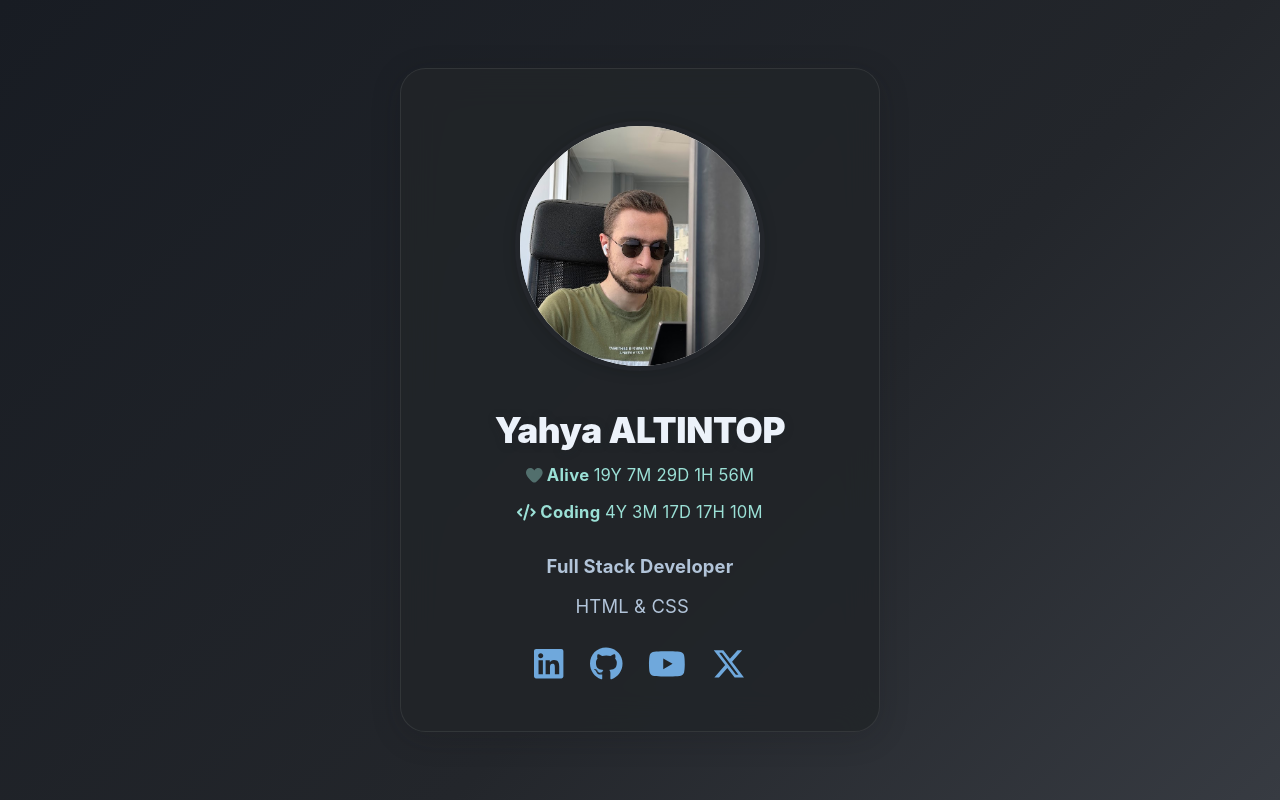
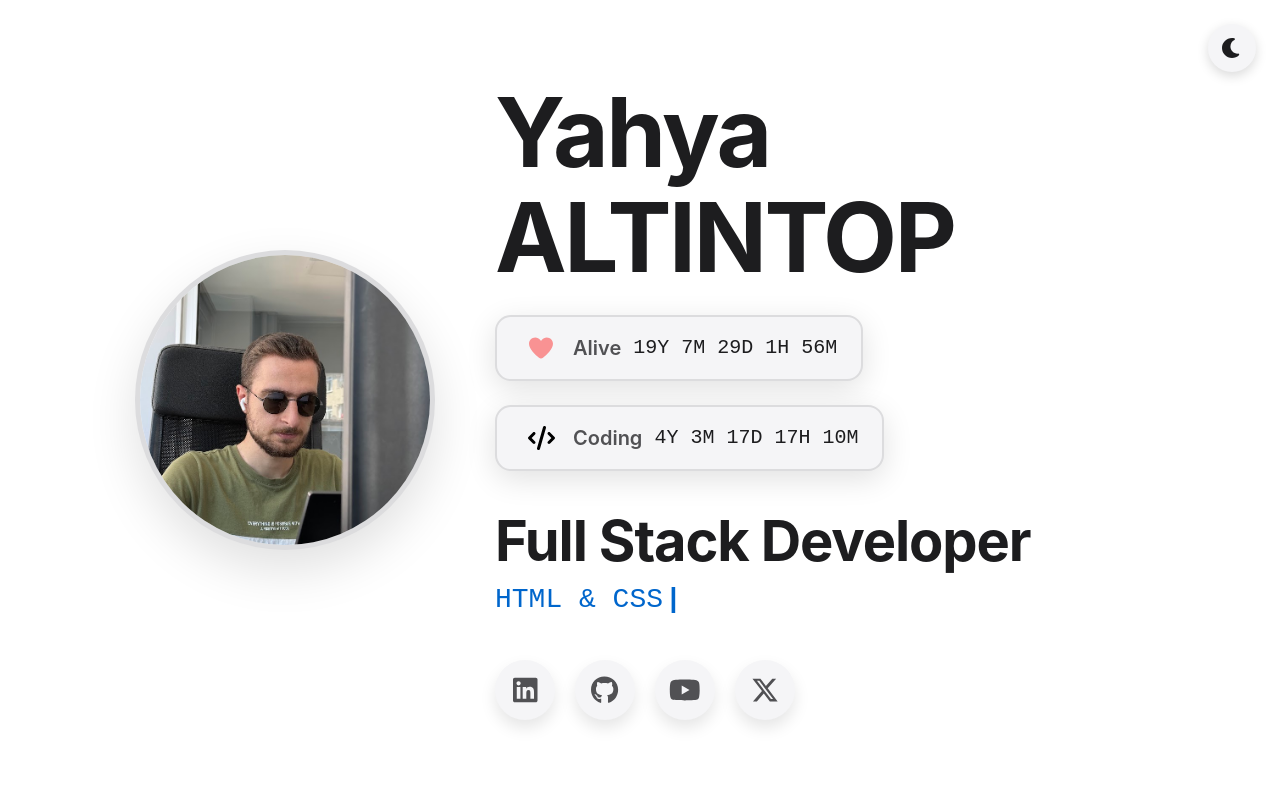
Before and after one commit to YahyaAltintop/yahyaaltintop.com, a Vue app in the folder src/: page / in a window 1280 px wide. Built offline with nearby package versions, Linux system fonts and the light colour scheme.

Commit message:
Implement dark mode toggle and enhance profile section layout

```diff
--- a/src/src/App.vue
+++ b/src/src/App.vue
@@ -1,10 +1,42 @@
 <script setup>
 import { FontAwesomeIcon } from '@fortawesome/vue-fontawesome'
 import { faLinkedin, faGithub, faYoutube, faXTwitter } from '@fortawesome/free-brands-svg-icons'
-import { faHeart, faCode } from '@fortawesome/free-solid-svg-icons'
-import { ref, onMounted, onUnmounted } from 'vue'
+import { faHeart, faCode, faSun, faMoon } from '@fortawesome/free-solid-svg-icons'
+import { ref, onMounted, onUnmounted, watch } from 'vue'
 import yhyImage from './assets/yhy.jpg'
 
+const isDarkMode = ref(true)
+
+onMounted(() => {
+  const savedTheme = localStorage.getItem('theme')
+  if (savedTheme) {
+    isDarkMode.value = savedTheme === 'dark'
+  } else {
+    isDarkMode.value = window.matchMedia('(prefers-color-scheme: dark)').matches
+  }
+
+  applyTheme()
+
+  const mediaQuery = window.matchMedia('(prefers-color-scheme: dark)')
+  mediaQuery.addEventListener('change', (e) => {
+    if (localStorage.getItem('theme') === null) {
+      isDarkMode.value = e.matches
+      applyTheme()
+    }
+  })
+})
+
+const toggleTheme = () => {
+  isDarkMode.value = !isDarkMode.value
+  localStorage.setItem('theme', isDarkMode.value ? 'dark' : 'light')
+  applyTheme()
+}
+
+const applyTheme = () => {
+  document.documentElement.setAttribute('data-theme', isDarkMode.value ? 'dark' : 'light')
+}
+
+// Date calculations
 const birthDate = new Date(2005, 2, 6, 12, 40)
 const codingDate = new Date(2020, 6, 17, 9, 40)
 
@@ -66,6 +98,10 @@ const titles = [
   "C#",
   "ASP.NET Core",
   "Git & GitHub",
+  "REST APIs",
+  "VS Code",
+  "Postman",
+  "Rider"
 ]
 
 const typingTitle = ref("")
@@ -76,7 +112,6 @@ const delayAfterTyping = 1500
 const delayAfterErasing = 300
 
 let typingCharIndex = 0
-
 let titleIndex = 0
 let typingIntervalId = null
 let erasingTimeoutId = null
@@ -119,35 +154,57 @@ onUnmounted(() => {
 </script>
 
 <template>
-  <div class="bg">
-    <div class="profile-card">
+  <div class="app-container">
+    <section class="profile-section">
+      <canvas id="bg-canvas" class="background-canvas"></canvas>
+
+      <button class="theme-toggle" @click="toggleTheme" aria-label="Toggle theme">
+        <FontAwesomeIcon :icon="isDarkMode ? faSun : faMoon" />
+      </button>
+
+      <div class="container">
+        <div class="profile-content">
           <div class="avatar-container" @mouseenter="onAvatarEnter" @mouseleave="onAvatarLeave">
             <div class="avatar">
               <img :src="yhyImage" alt="Yahya ALTINTOP" />
             </div>
-        <transition name="fade">
+            <transition name="zoom">
               <div v-if="showTooltip" class="avatar-tooltip">
                 <img :src="yhyImage" alt="Yahya ALTINTOP" class="avatar-tooltip-img" />
               </div>
             </transition>
           </div>
-      <h1 class="name">Yahya ALTINTOP</h1>
-      <p class="subInfo"><b>
-          <FontAwesomeIcon :icon="faHeart" beat-fade />
-          Alive
-        </b> {{ ageStr }}</p>
-      <p class="subInfo"><b>
-          <FontAwesomeIcon :icon="faCode" flip />
-          Coding
-        </b> {{ codingStr }}</p>
-      <p class="title">
-        Full Stack Developer
-      </p>
-      <p class="title-detail">
-        <span class="typing">{{ typingTitle }}</span>
+
+          <div class="profile-info">
+            <h1 class="profile-name">Yahya ALTINTOP</h1>
+
+            <div class="profile-stats">
+              <div class="stat-item">
+                <span class="stat-icon">
+                  <FontAwesomeIcon :icon="faHeart" style="color:red" beat-fade />
+                </span>
+                <span class="stat-label">Alive</span>
+                <span class="stat-value">{{ ageStr }}</span>
+              </div>
+
+              <div class="stat-item">
+                <span class="stat-icon">
+                  <FontAwesomeIcon :icon="faCode" flip style="color: black" />
+                </span>
+                <span class="stat-label">Coding</span>
+                <span class="stat-value">{{ codingStr }}</span>
+              </div>
+            </div>
+
+            <div class="profile-title">
+              <h2>Full Stack Developer</h2>
+              <div class="typing-container">
+                <span class="typing-text">{{ typingTitle }}</span>
                 <span class="typing-cursor" v-if="typingCursor">|</span>
-      </p>
-      <div class="socials">
+              </div>
+            </div>
+
+            <div class="social-links">
               <a href="https://linkedin.com/in/yahyaaltintop" target="_blank" aria-label="LinkedIn">
                 <FontAwesomeIcon :icon="faLinkedin" />
               </a>
@@ -163,66 +220,208 @@ onUnmounted(() => {
             </div>
           </div>
         </div>
+      </div>
+    </section>
+  </div>
 </template>
 
-<style scoped>
+<style>
 
 :root {
-  --apple-sans: -apple-system, BlinkMacSystemFont, "SF Pro Display", "Segoe UI", Roboto, Oxygen, Ubuntu, Cantarell, "Open Sans", "Helvetica Neue", Arial, sans-serif;
-  --apple-sans-heavy: "SF Pro Display", -apple-system, BlinkMacSystemFont, "Segoe UI", Arial, sans-serif;
-  --apple-mono: "SF Mono", ui-monospace, "Menlo", "Monaco", "Consolas", "Liberation Mono", "Courier New", monospace;
+  --bg-primary: #ffffff;
+  --bg-secondary: #f5f5f7;
+  --text-primary: #1d1d1f;
+  --text-secondary: #515154;
+  --text-color: #eee;
+  --accent-primary: #0066cc;
+  --accent-secondary: #147ce5;
+  --border-color: rgba(0, 0, 0, 0.1);
+  --card-bg: rgba(255, 255, 255, 0.8);
+  --card-shadow: 0 20px 50px rgba(0, 0, 0, 0.12);
+  --gradient-start: #f0f0f3;
+  --gradient-end: #ffffff;
+  --icon-color: #1d1d1f;
 }
 
-.bg {
+[data-theme="dark"] {
+  --bg-primary: #000000;
+  --bg-secondary: #1d1d1f;
+  --text-primary: #f5f5f7;
+  --text-secondary: #a1a1a6;
+  --text-color: rgb(92, 90, 90);
+  --accent-primary: #0a84ff;
+  --accent-secondary: #5ac8fa;
+  --border-color: rgba(255, 255, 255, 0.15);
+  --card-bg: rgba(29, 29, 31, 0.8);
+  --card-shadow: 0 20px 50px rgba(0, 0, 0, 0.5);
+  --gradient-start: #1d1d1f;
+  --gradient-end: #2c2c2e;
+  --icon-color: #f5f5f7;
+}
+
+* {
+  margin: 0;
+  padding: 0;
+  box-sizing: border-box;
+}
+
+html, body {
+  height: 100%;
+  font-family: -apple-system, BlinkMacSystemFont, "SF Pro Text", "SF Pro Display", "Helvetica Neue", Arial, sans-serif;
+  -webkit-font-smoothing: antialiased;
+  -moz-osx-font-smoothing: grayscale;
+  font-size: 16px;
+  line-height: 1.5;
+  scroll-behavior: smooth;
+}
+
+body {
+  background-color: var(--bg-primary);
+  color: var(--text-primary);
+  transition: background-color 0.3s ease, color 0.3s ease;
+}
+
+.app-container {
+  display: flex;
+  flex-direction: column;
   min-height: 100vh;
-  width: 100vw;
+}
+
+h1 {
+  font-family: "SF Pro Display", -apple-system, BlinkMacSystemFont, sans-serif;
+  font-size: 5rem;
+  font-weight: 700;
+  letter-spacing: -0.025em;
+  line-height: 1.05;
+  margin-bottom: 0.5em;
+}
+
+h2 {
+  font-family: "SF Pro Display", -apple-system, BlinkMacSystemFont, sans-serif;
+  font-size: 3.5rem;
+  font-weight: 600;
+  letter-spacing: -0.02em;
+  line-height: 1.1;
+  margin-bottom: 0.5em;
+}
+
+p {
+  font-family: "SF Pro Text", -apple-system, BlinkMacSystemFont, sans-serif;
+  font-size: 1.25rem;
+  line-height: 1.5;
+  margin-bottom: 1em;
+}
+
+a {
+  color: var(--accent-primary);
+  text-decoration: none;
+  transition: color 0.2s ease;
+}
+
+a:hover {
+  color: var(--accent-secondary);
+}
+
+.container {
+  width: 100%;
+  max-width: 1200px;
+  margin: 0 auto;
+  padding: 0 24px;
+}
+
+@media (max-width: 1024px) {
+  h1 { font-size: 4rem; }
+  h2 { font-size: 3rem; }
+  p { font-size: 1.125rem; }
+}
+
+@media (max-width: 768px) {
+  h1 { font-size: 3.5rem; }
+  h2 { font-size: 2.5rem; }
+  p { font-size: 1.125rem; }
+  .container { padding: 0 20px; }
+}
+
+@media (max-width: 480px) {
+  h1 { font-size: 2.5rem; }
+  h2 { font-size: 2rem; }
+  p { font-size: 1rem; }
+  .container { padding: 0 16px; }
+}
+</style>
+
+<style scoped>
+.profile-section {
+  position: relative;
+  min-height: 100vh;
   display: flex;
   align-items: center;
   justify-content: center;
-  background: linear-gradient(135deg, #181c23 0%, #23262b 60%, #373b42 100%);
-  font-family: var(--apple-sans);
+  padding: 40px 0;
+  overflow: hidden;
 }
 
-.profile-card {
-  backdrop-filter: blur(18px);
-  background: rgba(34, 37, 41, 0.85);
-  border-radius: 1.6rem;
-  box-shadow: 0 6px 30px 0 rgba(20, 22, 28, 0.19);
-  border: 1.7px solid rgba(255, 255, 255, 0.08);
-  padding: 3.2rem 2.1rem 2.3rem 2.1rem;
+.background-canvas {
+  position: absolute;
+  top: 0;
+  left: 0;
+  width: 100%;
+  height: 100%;
+  z-index: -1;
+}
+
+.theme-toggle {
+  position: fixed;
+  top: 24px;
+  right: 24px;
+  z-index: 100;
+  background: var(--bg-secondary);
+  color: var(--icon-color);
+  border: none;
+  width: 48px;
+  height: 48px;
+  border-radius: 50%;
   display: flex;
-  flex-direction: column;
   align-items: center;
-  max-width: 480px;
-  min-width: 300px;
-  width: 94vw;
-  transition: transform 0.18s;
-  margin: 1.5rem 0;
-  font-family: var(--apple-sans);
+  justify-content: center;
+  font-size: 20px;
+  cursor: pointer;
+  box-shadow: 0 4px 12px rgba(0, 0, 0, 0.15);
+  transition: all 0.3s ease;
+}
+
+.theme-toggle:hover {
+  transform: translateY(-3px);
+  box-shadow: 0 6px 16px rgba(0, 0, 0, 0.2);
+}
+
+.profile-content {
+  display: flex;
+  justify-content: center;
+  align-items: center;
+  gap: 60px;
+  flex-wrap: wrap;
 }
 
 .avatar-container {
   position: relative;
-  display: flex;
-  align-items: center;
-  justify-content: center;
-  margin-bottom: 2.1rem;
+  flex-shrink: 0;
 }
 
 .avatar {
-  width: 250px;
-  height: 250px;
+  width: 300px;
+  height: 300px;
   border-radius: 50%;
   overflow: hidden;
-  box-shadow: 0 2px 14px 0 rgba(0,0,0,0.14);
-  border: 5px solid #23262b;
-  background: #fff;
-  display: flex;
-  align-items: center;
-  justify-content: center;
-  cursor: pointer;
-  transition: border-color 0.22s, box-shadow 0.22s;
-  z-index: 5;
+  border: 5px solid var(--border-color);
+  background: var(--bg-secondary);
+  box-shadow: var(--card-shadow);
+  transition: transform 0.3s ease, box-shadow 0.3s ease, border-color 0.3s ease;
+}
+
+.avatar:hover {
+  transform: scale(1.03);
+  box-shadow: 0 25px 65px rgba(0, 0, 0, 0.25);
 }
 
 .avatar img {
@@ -230,149 +429,259 @@ onUnmounted(() => {
   height: 100%;
   object-fit: cover;
   display: block;
-  transition: transform 0.22s cubic-bezier(.38, 1.17, .7, 1.05);
 }
 
 .avatar-tooltip {
   position: absolute;
+  top: 50%;
   left: 50%;
-  top: 50%;
-  transform: translate(-50%, -60%);
+  transform: translate(-50%, -50%);
   z-index: 10;
-  padding: 0;
-  background: transparent;
-  display: flex;
-  align-items: center;
-  justify-content: center;
   pointer-events: none;
 }
 
 .avatar-tooltip-img {
-  width: 500px;
-  height: 500px;
+  width: 450px;
+  height: 450px;
   border-radius: 50%;
-  border: 7px solid #23262b;
-  box-shadow: 0 6px 24px 0 rgba(111, 168, 220, 0.15), 0 2px 14px 0 #0007;
-  background: #fff;
+  border: 8px solid var(--border-color);
+  box-shadow: var(--card-shadow);
   object-fit: cover;
-  pointer-events: none;
-  animation: avatar-zoom-in 0.13s cubic-bezier(.38, 1.17, .7, 1.05);
 }
 
-@keyframes avatar-zoom-in {
-  from { transform: scale(0.7); opacity: 0.45; }
-  to { transform: scale(1); opacity: 1; }
+.zoom-enter-active,
+.zoom-leave-active {
+  transition: all 0.3s cubic-bezier(0.4, 0, 0.2, 1);
 }
 
-.fade-enter-active,
-.fade-leave-active {
-  transition: opacity 0.2s;
-}
-.fade-enter-from,
-.fade-leave-to {
+.zoom-enter-from,
+.zoom-leave-to {
   opacity: 0;
+  transform: translate(-50%, -50%) scale(0.8);
 }
 
-.name {
-  font-family: var(--apple-sans-heavy);
-  font-size: 2.2rem;
-  font-weight: 900;
-  color: #ecf2fa;
-  margin-bottom: 0.4rem;
-  letter-spacing: -0.01em;
-  text-align: center;
-  text-shadow: 0 1px 8px #23262b66;
+.profile-info {
+  flex: 1;
+  min-width: 300px;
+  max-width: 650px;
 }
 
-.title {
-  font-family: var(--apple-mono);
-  font-size: 1.15rem;
-  margin-top: 1rem;
-  color: #b2c4d9;
-  text-align: center;
+.profile-name {
+  font-size: 6rem;
   font-weight: 700;
-  letter-spacing: 0.01em;
-  line-height: 1.42;
-  min-height: 2.0em;
+  margin-bottom: 24px;
+  background: linear-gradient(135deg, var(--text-color));
+  -webkit-background-clip: text;
+  background-clip: text;
+  line-height: 1.1;
 }
 
-.title-detail {
-  font-family: var(--apple-mono);
-  font-size: 1.15rem;
-  margin-bottom: 0.5rem;
-  color: #b2c4d9;
-  text-align: center;
-  font-weight: 700;
-  letter-spacing: 0.01em;
-  line-height: 1.42;
-  min-height: 2.0em;
+
+.profile-stats {
+  display: flex;
+  gap: 24px;
+  margin-bottom: 40px;
+  flex-wrap: wrap;
 }
 
-.typing {
-  font-family: var(--apple-mono);
-  font-weight: 400;
-  letter-spacing: 0.01em;
+.stat-item {
+  display: flex;
+  align-items: center;
+  background: var(--bg-secondary);
+  border-radius: 16px;
+  padding: 16px 24px;
+  gap: 12px;
+  box-shadow: 0 8px 30px rgba(0, 0, 0, 0.12);
+  flex-wrap: wrap;
+  border: 2px solid var(--border-color);
+}
+
+.stat-icon {
+  font-size: 1.5rem;
+  width: 40px;
+  display: flex;
+  justify-content: center;
+}
+
+.stat-label {
+  font-family: "SF Pro Text", -apple-system, BlinkMacSystemFont, sans-serif;
+  font-weight: 600;
+  font-size: 1.25rem;
+  color: var(--text-secondary);
+  white-space: nowrap;
+}
+
+.stat-value {
+  font-family: "SF Mono", monospace;
+  font-weight: 500;
+  font-size: 1.25rem;
+  color: var(--text-primary);
+}
+
+.profile-title {
+  margin-bottom: 40px;
+}
+
+.profile-title h2 {
+  font-size: 3.5rem;
+  font-weight: 700;
+  margin-bottom: 8px;
+  color: var(--text-primary);
+}
+
+.typing-container {
+  font-family: "SF Mono", monospace;
+  font-size: 1.75rem;
+  color: var(--accent-primary);
+  height: 2.5rem;
+  display: flex;
+  align-items: center;
+}
+
+.typing-text {
+  color: var(--accent-primary);
 }
 
 .typing-cursor {
   display: inline-block;
-  width: 1ch;
-  color: #b5c8de;
-  animation: blink 0.9s steps(1) infinite;
-  font-weight: 900;
-  font-size: 1.18em;
-  font-family: var(--apple-mono);
+  margin-left: 2px;
+  font-weight: 700;
+  animation: blink 0.8s step-end infinite;
+  color: var(--accent-primary);
 }
 
 @keyframes blink {
-  0%, 49% { opacity: 1; }
-  50%, 100% { opacity: 0; }
+  from, to { opacity: 1; }
+  50% { opacity: 0; }
 }
 
-.subInfo {
-  color: #9be0d6;
-  font-size: 1.04rem;
-  margin-bottom: 0.75rem;
-  text-align: center;
-  font-family: var(--apple-sans);
-  letter-spacing: 0.01em;
+.social-links {
+  display: flex;
+  gap: 20px;
 }
 
-.subInfo b {
-  font-family: var(--apple-mono);
-  font-weight: 700;
-  letter-spacing: 0.02em;
+.social-links a {
+  color: var(--text-secondary);
+  font-size: 28px;
+  width: 60px;
+  height: 60px;
+  border-radius: 50%;
+  background: var(--bg-secondary);
+  display: flex;
+  align-items: center;
+  justify-content: center;
+  transition: all 0.3s ease;
+  box-shadow: 0 8px 16px rgba(0, 0, 0, 0.1);
 }
 
-.socials {
-  display: flex;
-  gap: 1.09rem;
+.social-links a:hover {
+  transform: translateY(-5px);
+  color: var(--text-primary);
+  box-shadow: 0 12px 24px rgba(0, 0, 0, 0.15);
 }
 
-.socials a {
-  color: #6fa8dc;
-  font-size: 2.1rem;
-  transition: color 0.16s, background 0.13s, transform 0.13s;
-  border-radius: 50%;
-  padding: 0.27rem;
-  background: transparent;
-  outline: none;
+.social-links a[aria-label="LinkedIn"]:hover { color: #0077B5; }
+.social-links a[aria-label="GitHub"]:hover { color: var(--text-primary); }
+.social-links a[aria-label="YouTube"]:hover { color: #FF0000; }
+.social-links a[aria-label="X"]:hover { color: #1DA1F2; }
+
+@media (max-width: 1024px) {
+  .profile-name {
+    font-size: 5rem;
   }
 
-.socials a[aria-label="LinkedIn"]:hover { color: #0077b5;  }
-.socials a[aria-label="GitHub"]:hover { color: #ecf2fa;  }
-.socials a[aria-label="YouTube"]:hover { color: #ff4d4f;  }
-.socials a[aria-label="X"]:hover { color: #1da1f2;  }
-
-@media (max-width: 700px) {
-  .profile-card {
-    padding: 1.1rem 0.2rem 0.7rem 0.2rem;
-    max-width: 99vw;
-    min-width: unset;
-  }
-  .name { font-size: 1.12rem; }
-  .avatar { width: 85px; height: 85px; margin-bottom: 0.7rem; }
-  .avatar-tooltip-img { width: 110px; height: 110px; border-width: 3px; }
+  .profile-title h2 {
+    font-size: 3rem;
   }
 
+  .typing-container {
+    font-size: 1.5rem;
+  }
+
+  .avatar {
+    width: 250px;
+    height: 250px;
+  }
+
+  .avatar-tooltip-img {
+    width: 350px;
+    height: 350px;
+  }
+}
+
+@media (max-width: 768px) {
+  .profile-section {
+    padding: 60px 0;
+  }
+
+  .profile-content {
+    flex-direction: column;
+    text-align: center;
+    gap: 40px;
+  }
+
+  .profile-name {
+    font-size: 4rem;
+  }
+
+  .profile-title h2 {
+    font-size: 2.5rem;
+  }
+
+  .profile-stats {
+    justify-content: center;
+  }
+
+  .social-links {
+    justify-content: center;
+  }
+
+  .theme-toggle {
+    top: 16px;
+    right: 16px;
+    width: 44px;
+    height: 44px;
+  }
+
+  .typing-container {
+    margin-left: 25px;
+  }
+}
+
+@media (max-width: 480px) {
+  .profile-name {
+    font-size: 3rem;
+  }
+
+  .profile-title h2 {
+    font-size: 2rem;
+  }
+
+  .typing-container {
+    font-size: 1.25rem;
+    height: 2rem;
+  }
+
+  .avatar {
+    width: 200px;
+    height: 200px;
+  }
+
+  .avatar-tooltip-img {
+    width: 280px;
+    height: 280px;
+  }
+
+  .stat-item {
+    padding: 12px 16px;
+    width: 100%;
+    justify-content: center;
+  }
+
+  .theme-toggle {
+    width: 40px;
+    height: 40px;
+    font-size: 16px;
+  }
+}
 </style>
```
Lines whose indentation alone changed are shown as unchanged.
